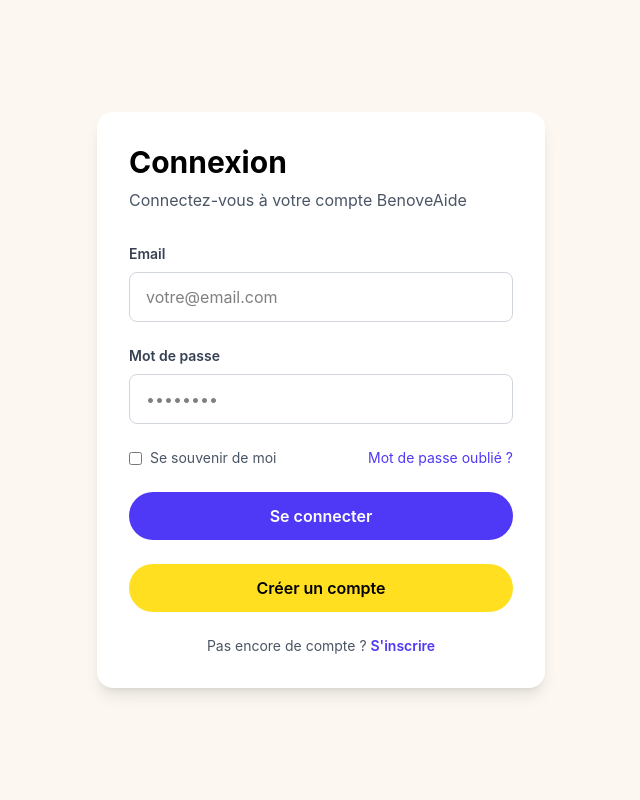
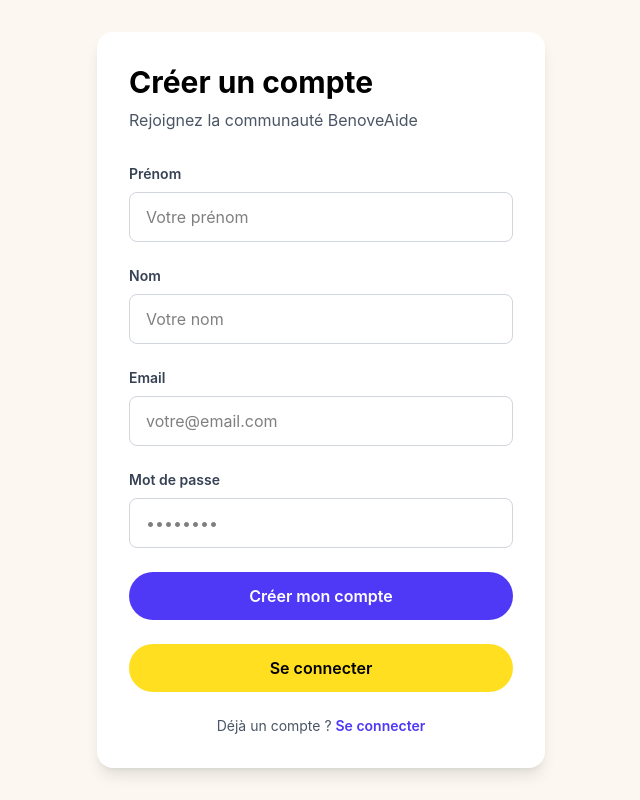
Before and after one commit to IXUI-11/ProjetReact, a React (Vite) app: page /login in a window 1280 px wide. Both pictures are taken after a click on the button "Créer un compte". Shown: the top 800 px of the page, without its empty margins (319-959 px from the left). Built offline with nearby package versions, Linux system fonts and the light colour scheme.

Commit message:
Mis a jour du formualire pour s'inscrire et se connecter a l'aide d'un seul btn grace au useeffect

```diff
--- a/src/pages/Login.tsx
+++ b/src/pages/Login.tsx
@@ -1,18 +1,51 @@
+import { useState } from "react";
+
+const inputClass = "w-full px-4 py-3 border border-gray-300 rounded-lg focus:outline-none focus:border-indigo-600 transition-colors";
+const labelClass = "block text-sm font-semibold text-gray-700 mb-2";
+const btnPrimary = "w-full py-3 bg-indigo-600 text-white font-semibold rounded-full hover:bg-indigo-700 transition-all duration-200";
+const btnSecondary = "w-full py-3 bg-yellow-300 text-black font-semibold rounded-full hover:bg-yellow-400 transition-all duration-200";
+
 export const Login = () => {
+  const [estConnecter, setConnecter] = useState(true);
+ const basculer = function() {
+  setConnecter(!estConnecter);
+};
+
   return (
-    <div className="min-h-screen flex items-center justify-center bg-[#FCF8F1] bg-opacity-30 px-4">
+    <div className="min-h-screen flex items-center justify-center bg-[#FCF8F1] px-4">
       <div className="bg-white p-8 rounded-2xl shadow-lg w-full max-w-md">
-        <h2 className="text-3xl font-bold mb-2 text-black">Connexion</h2>
-        <p className="text-gray-600 mb-8">Connectez-vous à votre compte BenoveAide</p>
+
+        <h2 className="text-3xl font-bold mb-2 text-black">
+          {estConnecter ? "Connexion" : "Créer un compte"}
+        </h2>
+        <p className="text-gray-600 mb-8">
+          {estConnecter ? "Connectez-vous à votre compte BenoveAide" : "Rejoignez la communauté BenoveAide"}
+        </p>
+
         <form className="space-y-6">
+          {!estConnecter && (
+            <>
               <div>
-            <label htmlFor="email" className="block text-sm font-semibold text-gray-700 mb-2">Email</label>
-            <input type="email" id="email" className="w-full px-4 py-3 border border-gray-300 rounded-lg focus:outline-none focus:border-indigo-600 transition-colors" placeholder="votre@email.com" />
+                <label className={labelClass}>Prénom</label>
+                <input type="text" className={inputClass} placeholder="Votre prénom" />
               </div>
               <div>
-            <label htmlFor="password" className="block text-sm font-semibold text-gray-700 mb-2">Mot de passe</label>
-            <input type="password" id="password" className="w-full px-4 py-3 border border-gray-300 rounded-lg focus:outline-none focus:border-indigo-600 transition-colors" placeholder="••••••••" />
+                <label className={labelClass}>Nom</label>
+                <input type="text" className={inputClass} placeholder="Votre nom" />
               </div>
+            </>
+          )}
+
+          <div>
+            <label className={labelClass}>Email</label>
+            <input type="email" className={inputClass} placeholder="votre@email.com" />
+          </div>
+          <div>
+            <label className={labelClass}>Mot de passe</label>
+            <input type="password" className={inputClass} placeholder="••••••••" />
+          </div>
+
+          {estConnecter && (
             <div className="flex items-center justify-between">
               <label className="flex items-center">
                 <input type="checkbox" className="mr-2" />
@@ -20,10 +53,24 @@ export const Login = () => {
               </label>
               <a href="#" className="text-sm text-indigo-600 hover:underline">Mot de passe oublié ?</a>
             </div>
-          <button type="submit" className="w-full py-3 bg-indigo-600 text-white font-semibold rounded-full hover:bg-indigo-700 transition-all duration-200">Se connecter</button>
-          <button type="button" className="w-full py-3 bg-yellow-300 text-black font-semibold rounded-full hover:bg-yellow-400 transition-all duration-200">Créer un compte</button>
+          )}
+
+          <button type="submit" className={btnPrimary}>
+            {estConnecter ? "Se connecter" : "Créer mon compte"}
+          </button>
+
+          <button type="button" onClick={basculer} className={btnSecondary}>
+            {estConnecter ? "Créer un compte" : "Se connecter"}
+          </button>
         </form>
-        <p className="text-center text-gray-600 mt-6 text-sm">Pas encore de compte ? <a href="#" className="text-indigo-600 hover:underline font-semibold">S'inscrire</a></p>
+
+        <p className="text-center text-gray-600 mt-6 text-sm">
+          {estConnecter ? "Pas encore de compte ? " : "Déjà un compte ? "}
+          <button onClick={basculer} className="text-indigo-600 hover:underline font-semibold">
+            {estConnecter ? "S'inscrire" : "Se connecter"}
+          </button>
+        </p>
+
       </div>
     </div>
   );
```
Lines whose indentation alone changed are shown as unchanged.
